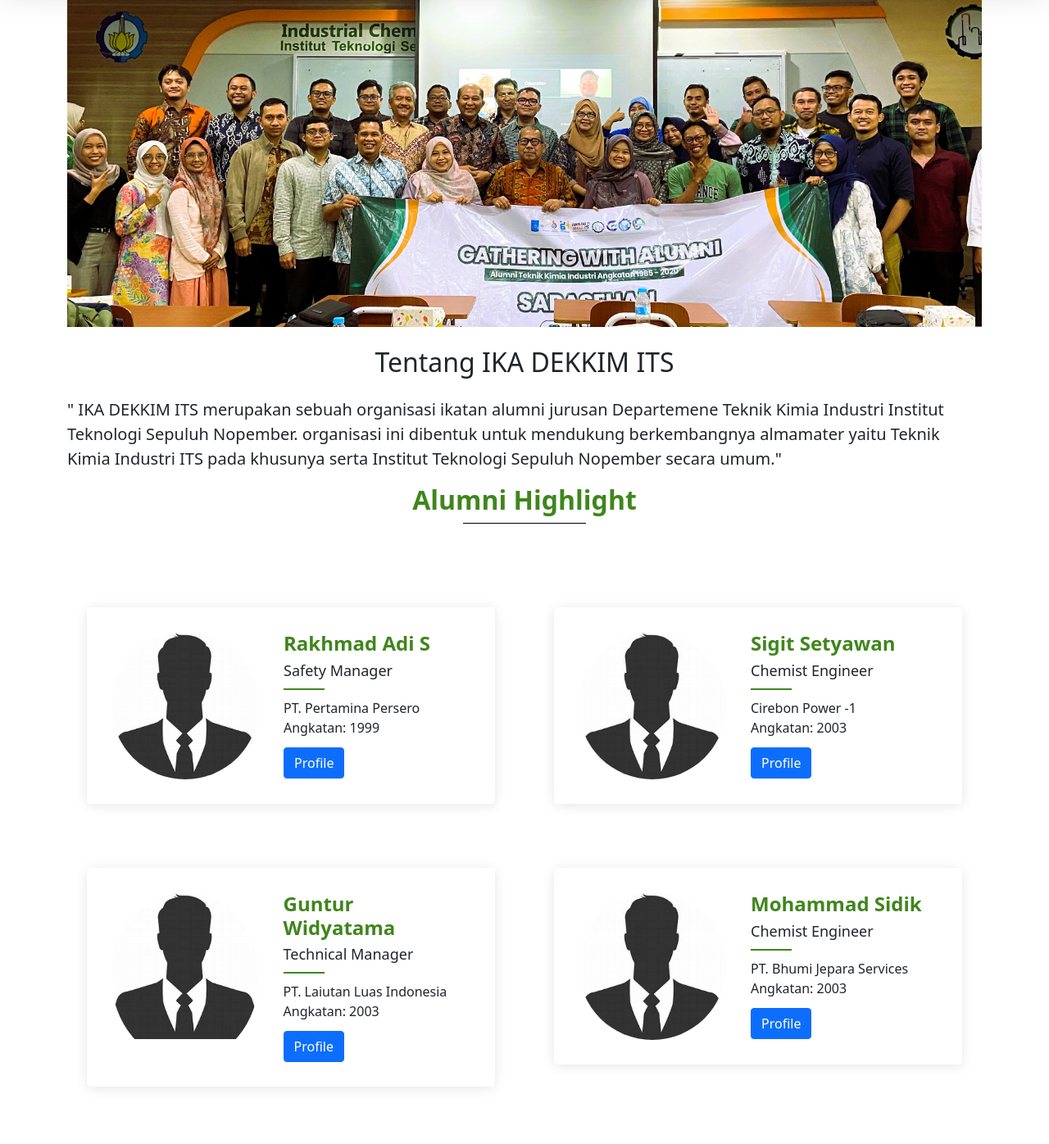
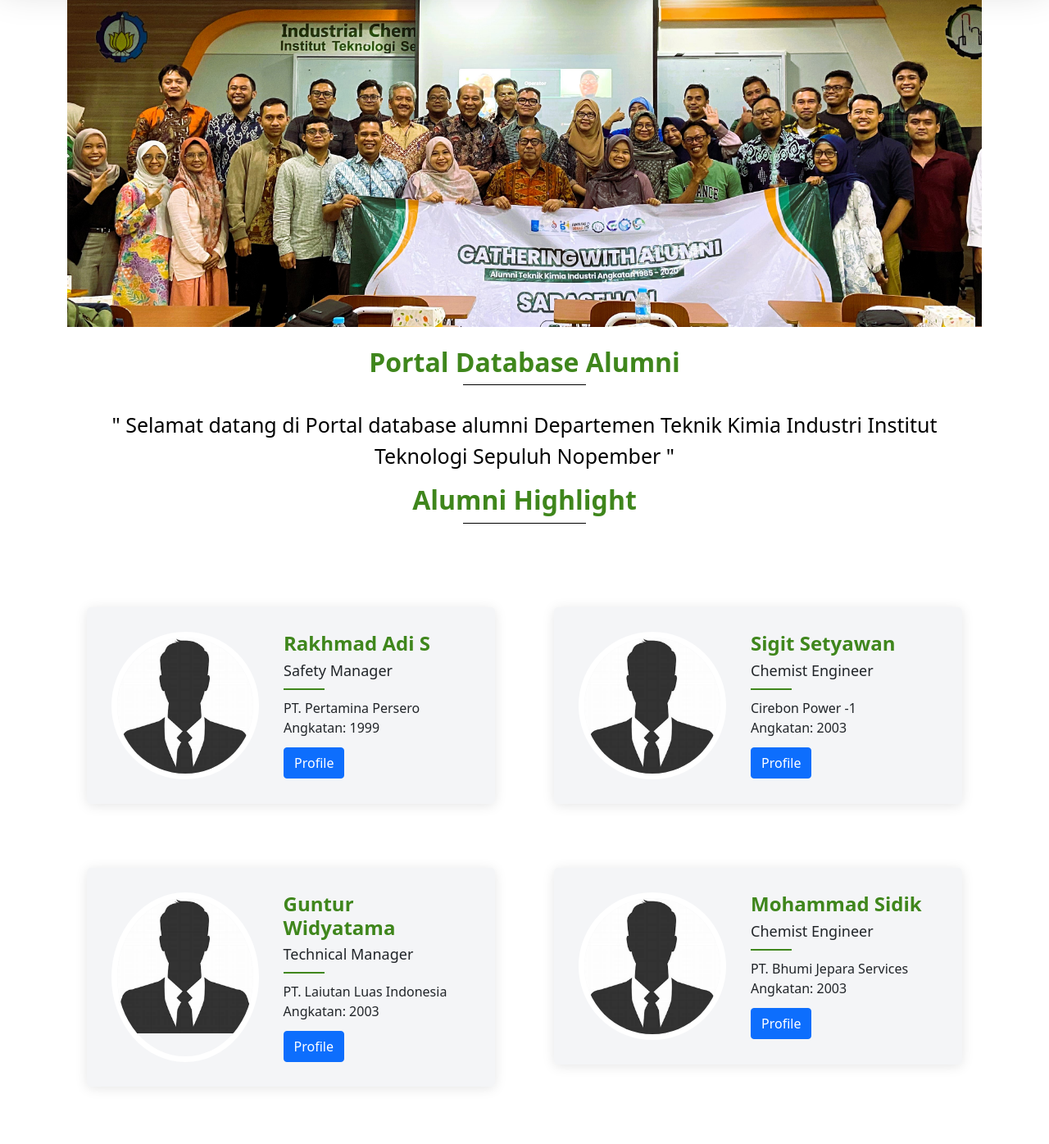
Before and after one commit to TigisNawaytes/Flask-Web, a Flask app: page / in a window 1280 px wide. Shown: the part 101-1497 px from the top of the page at 82% size. Run offline with Flask 3, Linux system fonts and the light colour scheme.

Commit message:
atur warna

```diff
--- a/templates/home.html
+++ b/templates/home.html
@@ -30,13 +30,14 @@
         padding : 30px;
         box-shadow : 0px 2px 15px rgba(0,0,0,0.1);
         border-radius : 5px;
-        background : #fff;
+        background : #f4f5f7;
       }
 
       .alumni-highlight .member .teampic{
         overflow : hidden;
         width : 180px;
         border-radius : 50%;
+        border : 7px solid #fff;
       }
 
        .alumni-highlight .member-info{
@@ -102,9 +103,14 @@
     {% include 'navbar.html'%}
     <div class = "container py-3">
         <img class = "img-fluid mt-4" id = "banner" src = "https://d1119e2a-fffd-4b07-a392-bde93ea5d16b-00-2qq3rx42do6b5.janeway.replit.dev/static/image_alumni.jpeg">
-        <h2 class = "text-center mt-4 mb-4">Tentang IKA DEKKIM ITS</h2>
-        <p class = "lead">
-         " IKA DEKKIM ITS merupakan sebuah organisasi ikatan alumni jurusan Departemene Teknik Kimia Industri Institut Teknologi Sepuluh Nopember. organisasi ini dibentuk untuk mendukung berkembangnya almamater yaitu Teknik Kimia Industri ITS pada khusunya serta Institut Teknologi Sepuluh Nopember secara umum."
+        <div class ="section-title text-center mt-4">
+           <h2>Portal Database Alumni</h2>
+           <div class = "underline" ></div>
+        </div>
+        <p class = "lead text-center"
+          style="font-size: 25px;
+          color :black;">
+         " Selamat datang di Portal database alumni Departemen Teknik Kimia Industri Institut Teknologi Sepuluh Nopember "
         </p>
 
      {% include 'Alumni_Hilight.html'%}
```
